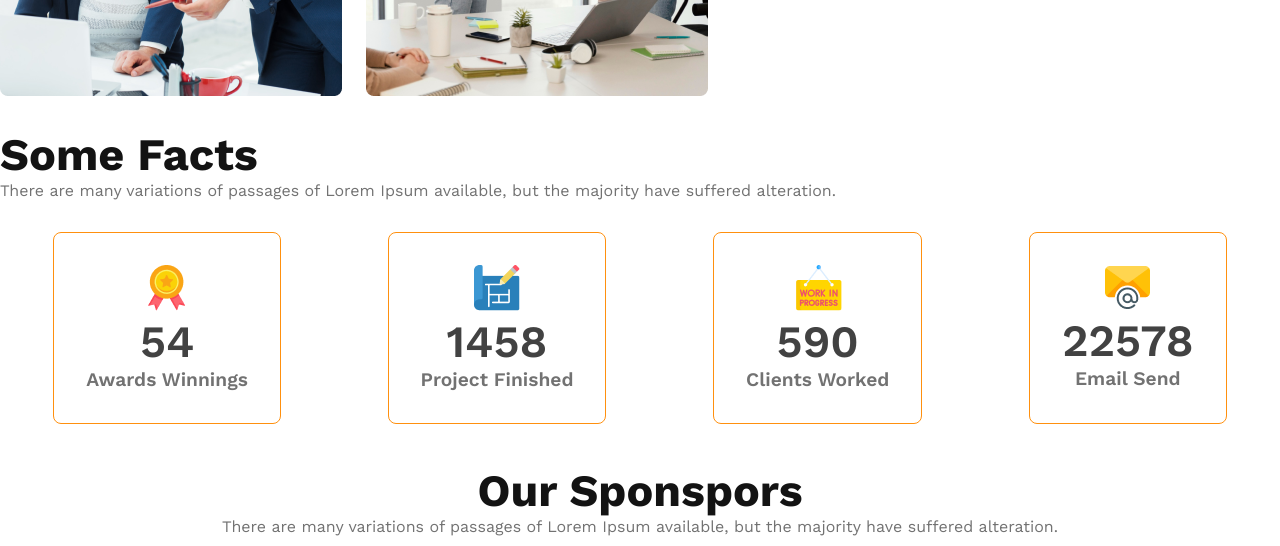
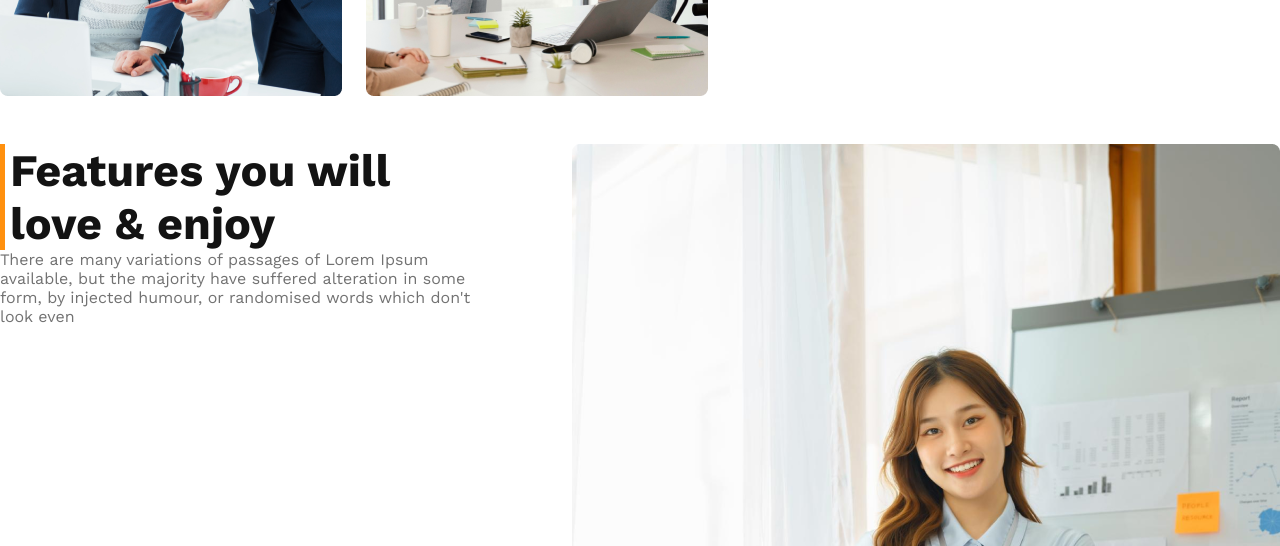
Before and after one commit to rabby-web/architects, a plain HTML site: page index.html in a window 1280 px wide. Shown: the part 1460-2006 px from the top of the page. Drawn offline with nearby package versions, Linux system fonts and the light colour scheme.

Commit message:
feature section added

```diff
--- a/index.html
+++ b/index.html
@@ -58,7 +58,23 @@
         </div>
       </section>
       <!-- features section -->
-      <section class="features"></section>
+      <section class="features">
+        <div class="feature-content">
+          <h3 class="section-title">
+            <div class="box-f"></div>
+            Features you will <br />
+            love & enjoy
+          </h3>
+          <p class="section-description">
+            There are many variations of passages of Lorem Ipsum available, but
+            the majority have suffered alteration in some form, by injected
+            humour, or randomised words which don't look even
+          </p>
+        </div>
+        <div class="feature-img">
+          <img src="./images/architect.png" alt="" />
+        </div>
+      </section>
       <!-- fact section -->
       <section class="fact">
         <h3 class="fact-title">Some Facts</h3>
--- a/styles/style.css
+++ b/styles/style.css
@@ -186,6 +186,32 @@ main{
 footer{
     margin: 4rem 0;
 }
+/* --------feature---------- */
+.features{
+    display: flex;
+    justify-content: space-between;
+    margin: 3rem 0;
+}
+.box-f{
+    width: 5px;
+    height: 106px;
+    background: #FF900E;
+    margin-right: 5px;
+}
+.section-title{
+    color: #131313;
+    font-size: 45px;
+    font-weight: 700;
+    display: flex;
+}
+.section-description{
+    color: #727272;
+    font-size: 1rem;
+    font-weight: 400;
+}
+.feature-content{
+    margin-right: 5rem;
+}
 /* ---------media screen for mobile--------- */
 @media screen and (max-width: 576px) {
     header{
```
